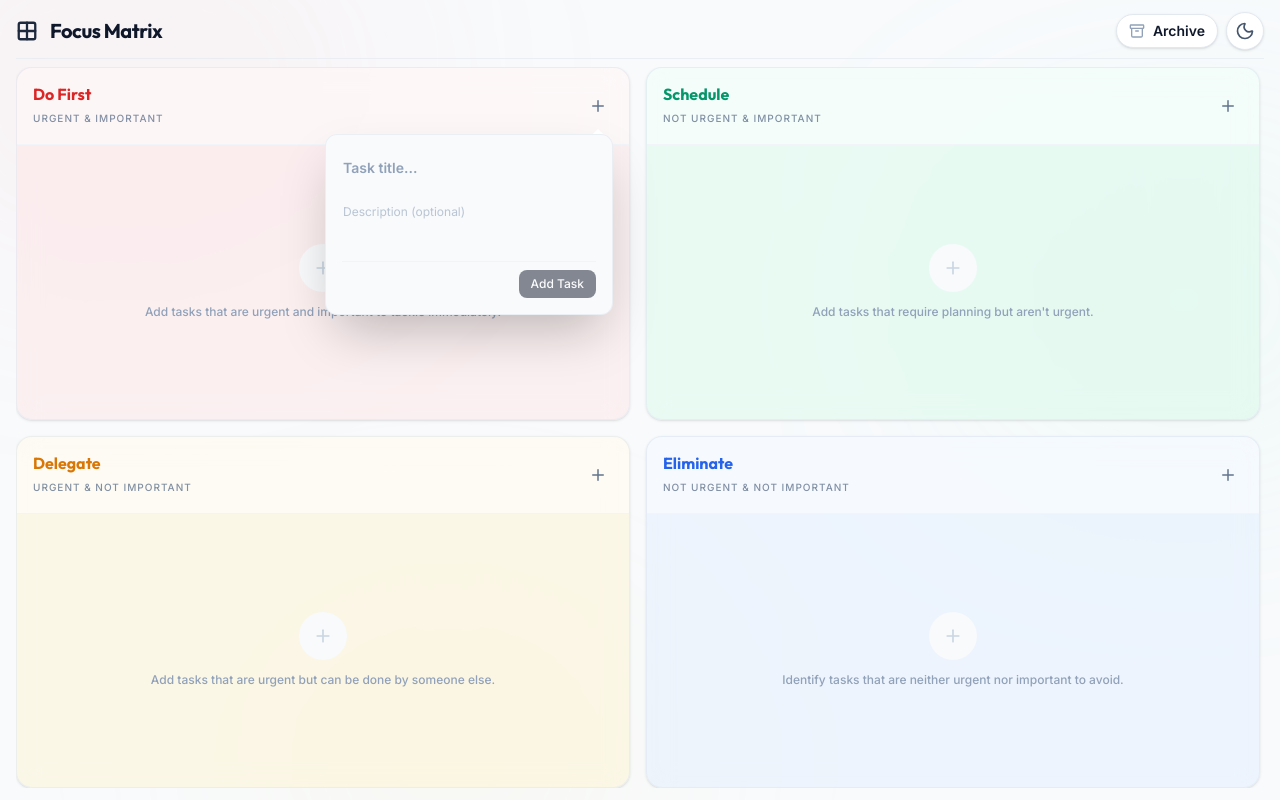
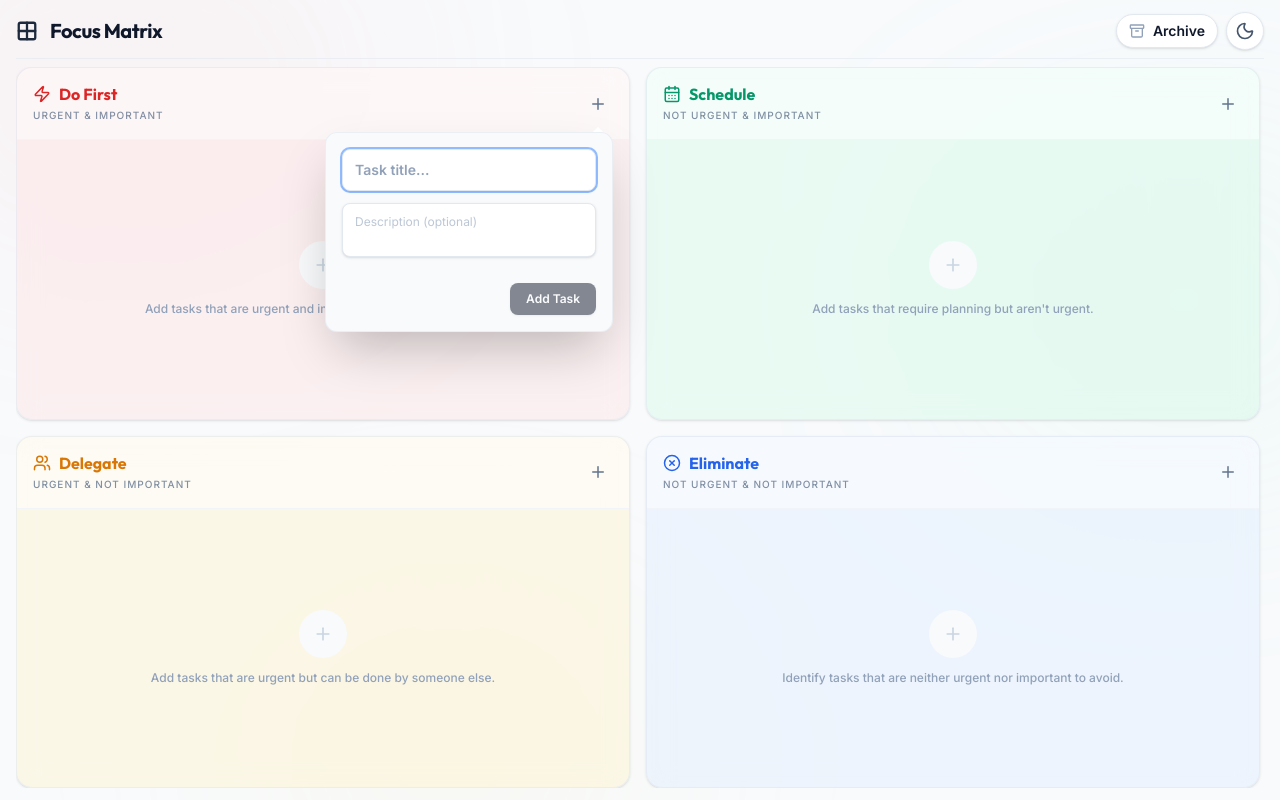
Before and after one commit to shekargoud26/focus-matrix, a React (Vite) app: page / in a window 1280 px wide. Both pictures are taken after a click on the button 598 px from the left and 106 px from the top of the page. Built offline with nearby package versions, Linux system fonts and the light colour scheme.

Commit message:
feat: add star functionality to tasks
Implement task starring with sorting for active tasks and update UI components to support toggle interaction and visual styling.

```diff
--- a/src/App.tsx
+++ b/src/App.tsx
@@ -59,7 +59,15 @@ export default function App() {
     useSensor(KeyboardSensor, { coordinateGetter: sortableKeyboardCoordinates })
   );
 
-  const activeTasks = useMemo(() => tasks.filter(t => !t.completed), [tasks]);
+  const activeTasks = useMemo(() => {
+    return [...tasks]
+      .filter(t => !t.completed)
+      .sort((a, b) => {
+        if (a.starred && !b.starred) return -1;
+        if (!a.starred && b.starred) return 1;
+        return 0;
+      });
+  }, [tasks]);
   const archivedTasks = useMemo(() => tasks.filter(t => t.completed).sort((a, b) => b.createdAt - a.createdAt), [tasks]);
 
   const addTask = (quadrantId: QuadrantId, title: string, description: string) => {
@@ -70,6 +78,7 @@ export default function App() {
       quadrantId,
       completed: false,
       createdAt: Date.now(),
+      starred: false,
     };
     setTasks(prev => [newTask, ...prev]);
   };
@@ -77,6 +86,12 @@ export default function App() {
   const toggleTask = (id: string) => {
     setTasks(prev => prev.map(t =>
       t.id === id ? { ...t, completed: !t.completed, closedAt: !t.completed ? Date.now() : undefined } : t
+    ));
+  };
+
+  const toggleStar = (id: string) => {
+    setTasks(prev => prev.map(t =>
+      t.id === id ? { ...t, starred: !t.starred } : t
     ));
   };
 
@@ -228,6 +243,7 @@ export default function App() {
                     onToggle={toggleTask}
                     onDelete={deleteTask}
                     onEdit={editTask}
+                    onToggleStar={toggleStar}
                   />
                 </motion.div>
               ))}
--- a/src/components/AddTaskPopover.tsx
+++ b/src/components/AddTaskPopover.tsx
@@ -68,7 +68,7 @@ export default function AddTaskPopover({ onAdd, children, shortcutKey }: Props)
                 <input
                   autoFocus
                   placeholder="Task title..."
-                  className="w-full bg-transparent border border-transparent text-sm font-semibold focus:outline-none focus:ring-0 px-2 py-1.5 -ml-2 rounded-md text-slate-900 dark:text-white placeholder:text-slate-400"
+                  className="w-full bg-white dark:bg-slate-800/80 border border-slate-200 dark:border-slate-700/50 shadow-sm text-sm font-semibold focus:outline-none focus:ring-2 focus:ring-blue-500/50 px-3 py-2.5 rounded-lg text-slate-900 dark:text-white placeholder:text-slate-400 transition-all"
                   value={title}
                   onChange={(e) => setTitle(e.target.value)}
                   onKeyDown={handleKeyDown}
@@ -77,18 +77,18 @@ export default function AddTaskPopover({ onAdd, children, shortcutKey }: Props)
               <div>
                 <textarea
                   placeholder="Description (optional)"
-                  className="w-full bg-transparent border border-transparent text-xs focus:outline-none focus:ring-0 px-2 py-1.5 -ml-2 rounded-md text-slate-500 dark:text-slate-400 resize-none placeholder:text-slate-400/60"
+                  className="w-full bg-white dark:bg-slate-800/80 border border-slate-200 dark:border-slate-700/50 shadow-sm text-xs focus:outline-none focus:ring-2 focus:ring-blue-500/50 px-3 py-2.5 rounded-lg text-slate-500 dark:text-slate-300 resize-none placeholder:text-slate-400/60 transition-all"
                   rows={2}
                   value={desc}
                   onChange={(e) => setDesc(e.target.value)}
                   onKeyDown={handleKeyDown}
                 />
               </div>
-              <div className="flex justify-end pt-2 border-t border-slate-100 dark:border-slate-800">
+              <div className="flex justify-end pt-2">
                 <button
                   type="submit"
                   disabled={!title.trim()}
-                  className="px-3 py-1.5 bg-slate-900 dark:bg-slate-100 dark:text-slate-900 text-white text-xs font-medium rounded-lg hover:opacity-90 transition-opacity disabled:opacity-50 focus:outline-none focus-visible:ring-2 focus-visible:ring-blue-500/50 focus-visible:ring-offset-2 dark:focus-visible:ring-offset-slate-900"
+                  className="px-4 py-2 bg-slate-900 dark:bg-slate-100 dark:text-slate-900 text-white text-xs font-semibold rounded-lg hover:opacity-90 transition-opacity disabled:opacity-50 focus:outline-none focus-visible:ring-2 focus-visible:ring-blue-500/50 focus-visible:ring-offset-2 dark:focus-visible:ring-offset-slate-900 shadow-sm"
                 >
                   Add Task
                 </button>
--- a/src/components/Quadrant.tsx
+++ b/src/components/Quadrant.tsx
@@ -4,7 +4,7 @@ import { SortableContext, verticalListSortingStrategy } from '@dnd-kit/sortable'
 import { Task, QuadrantDef, QuadrantId } from '../types';
 import TaskTicket from './TaskTicket';
 import AddTaskPopover from './AddTaskPopover';
-import { Plus } from 'lucide-react';
+import { Plus, Zap, CalendarDays, Users, XCircle } from 'lucide-react';
 import { cn } from '../lib/utils';
 import { motion } from 'motion/react';
 
@@ -15,6 +15,7 @@ interface Props {
   onToggle: (id: string) => void;
   onDelete: (id: string) => void;
   onEdit?: (id: string, title: string, desc: string) => void;
+  onToggleStar?: (id: string) => void;
 }
 
 const quadrantBackgrounds: Record<QuadrantId, string> = {
@@ -38,6 +39,20 @@ const quadrantHeaderColors: Record<QuadrantId, string> = {
   q4: 'text-q4-text',
 };
 
+const quadrantBadgeStyles: Record<QuadrantId, string> = {
+  q1: 'bg-red-100 dark:bg-red-900/40 text-red-700 dark:text-red-300',
+  q2: 'bg-emerald-100 dark:bg-emerald-900/40 text-emerald-700 dark:text-emerald-300',
+  q3: 'bg-amber-100 dark:bg-amber-900/40 text-amber-700 dark:text-amber-300',
+  q4: 'bg-blue-100 dark:bg-blue-900/40 text-blue-700 dark:text-blue-300',
+};
+
+const QuadrantIcons: Record<QuadrantId, React.ElementType> = {
+  q1: Zap,
+  q2: CalendarDays,
+  q3: Users,
+  q4: XCircle,
+};
+
 const quadrantRingColors: Record<QuadrantId, string> = {
   q1: 'focus-visible:ring-q1/50',
   q2: 'focus-visible:ring-q2/50',
@@ -45,8 +60,10 @@ const quadrantRingColors: Record<QuadrantId, string> = {
   q4: 'focus-visible:ring-q4/50',
 };
 
-export default function Quadrant({ quadrant, tasks, onAddTask, onToggle, onDelete, onEdit }: Props) {
+export default function Quadrant({ quadrant, tasks, onAddTask, onToggle, onDelete, onEdit, onToggleStar }: Props) {
   const { setNodeRef } = useDroppable({ id: quadrant.id });
+
+  const Icon = QuadrantIcons[quadrant.id];
 
   return (
     <div
@@ -59,10 +76,16 @@ export default function Quadrant({ quadrant, tasks, onAddTask, onToggle, onDelet
       {/* Header */}
       <div className="p-4 flex justify-between items-center bg-white/50 dark:bg-slate-900/50 border-b border-slate-100 dark:border-slate-800/50">
         <div>
-          <h3 className={cn("font-bold text-base leading-tight", quadrantHeaderColors[quadrant.id])}>
+          <h3 className={cn("font-bold text-base leading-tight flex items-center gap-2", quadrantHeaderColors[quadrant.id])}>
+            <Icon size={18} className="shrink-0" />
             {quadrant.title}
+            {tasks.length > 0 && (
+              <span className={cn("text-xs font-semibold px-2 py-0.5 rounded-full", quadrantBadgeStyles[quadrant.id])}>
+                {tasks.length}
+              </span>
+            )}
           </h3>
-          <span className="text-[10px] text-slate-500 dark:text-slate-300 uppercase tracking-widest font-medium opacity-80">
+          <span className="text-[10px] text-slate-500 dark:text-slate-300 uppercase tracking-widest font-medium opacity-80 mt-1 block">
             {quadrant.subtitle}
           </span>
         </div>
@@ -87,7 +110,7 @@ export default function Quadrant({ quadrant, tasks, onAddTask, onToggle, onDelet
         <SortableContext items={tasks.map(t => t.id)} strategy={verticalListSortingStrategy}>
           <div className="space-y-2">
             {tasks.map((task) => (
-              <TaskTicket key={task.id} task={task} onToggle={onToggle} onDelete={onDelete} onEdit={onEdit} />
+              <TaskTicket key={task.id} task={task} onToggle={onToggle} onDelete={onDelete} onEdit={onEdit} onToggleStar={onToggleStar} />
             ))}
           </div>
         </SortableContext>
--- a/src/components/TaskTicket.tsx
+++ b/src/components/TaskTicket.tsx
@@ -3,7 +3,7 @@ import { useSortable } from '@dnd-kit/sortable';
 import { CSS } from '@dnd-kit/utilities';
 import { Task, QuadrantId } from '../types';
 import { motion, AnimatePresence } from 'motion/react';
-import { CheckCircle2, Trash2, GripVertical, Edit2, X } from 'lucide-react';
+import { CheckCircle2, Trash2, GripVertical, Edit2, X, Star } from 'lucide-react';
 import { cn } from '../lib/utils';
 
 interface Props {
@@ -13,6 +13,7 @@ interface Props {
   onToggle?: (id: string) => void;
   onDelete?: (id: string) => void;
   onEdit?: (id: string, title: string, desc: string) => void;
+  onToggleStar?: (id: string) => void;
 }
 
 const quadrantColors: Record<QuadrantId, string> = {
@@ -29,7 +30,7 @@ const quadrantRingColors: Record<QuadrantId, string> = {
   q4: 'focus-visible:ring-q4/50',
 };
 
-export default function TaskTicket({ task, isOverlay, onToggle, onDelete, onEdit }: Props) {
+export default function TaskTicket({ task, isOverlay, onToggle, onDelete, onEdit, onToggleStar }: Props) {
   const [isEditing, setIsEditing] = useState(false);
   const [editTitle, setEditTitle] = useState(task.title);
   const [editDesc, setEditDesc] = useState(task.description || '');
@@ -140,10 +141,11 @@ export default function TaskTicket({ task, isOverlay, onToggle, onDelete, onEdit
 
         <div className="flex-1 min-w-0">
           <h4 className={cn(
-            "font-semibold text-sm leading-tight truncate transition-all duration-300",
+            "font-semibold text-sm leading-tight truncate transition-all duration-300 flex items-center gap-1.5",
             task.completed && "line-through text-slate-400 opacity-60"
           )}>
-            {task.title}
+            {task.starred && <Star size={14} className="fill-amber-400 text-amber-400 shrink-0" />}
+            <span className="truncate">{task.title}</span>
           </h4>
           {task.description && (
             <p className="text-[11px] text-slate-500 dark:text-slate-300 mt-1 line-clamp-2 leading-relaxed">
@@ -153,8 +155,25 @@ export default function TaskTicket({ task, isOverlay, onToggle, onDelete, onEdit
         </div>
 
         {!isOverlay && (
-          <div className="flex items-center gap-1 opacity-0 group-hover:opacity-100 focus-within:opacity-100 transition-opacity duration-200 pointer-events-auto">
+          <div className="flex items-center gap-1 opacity-0 group-hover:opacity-100 focus-within:opacity-100 transition-opacity duration-200 pointer-events-auto shrink-0">
             {!task.completed && (
+              <>
+                <button
+                  onPointerDown={(e) => e.stopPropagation()}
+                  onClick={(e) => {
+                    e.stopPropagation();
+                    onToggleStar?.(task.id);
+                  }}
+                  className={cn(
+                    "p-1 rounded-md transition-colors focus:outline-none focus-visible:ring-2 focus-visible:ring-amber-500/50",
+                    task.starred
+                      ? "text-amber-500 hover:bg-amber-50 dark:hover:bg-amber-900/20"
+                      : "text-slate-400 hover:text-amber-500 hover:bg-amber-50 dark:hover:bg-amber-900/20"
+                  )}
+                  title={task.starred ? "Unstar" : "Star"}
+                >
+                  <Star size={16} className={task.starred ? "fill-current" : ""} />
+                </button>
                 <button
                   onPointerDown={(e) => e.stopPropagation()}
                   onClick={(e) => {
@@ -166,6 +185,7 @@ export default function TaskTicket({ task, isOverlay, onToggle, onDelete, onEdit
                 >
                   <Edit2 size={16} />
                 </button>
+              </>
             )}
             <button
               onPointerDown={(e) => e.stopPropagation()}
--- a/src/types.ts
+++ b/src/types.ts
@@ -8,6 +8,7 @@ export interface Task {
   completed: boolean;
   createdAt: number;
   closedAt?: number;
+  starred?: boolean;
 }
 
 export interface QuadrantDef {
```
Also changed, not shown: 1 other file (tests, documents, lock files or other folders). Lines whose indentation alone changed are shown as unchanged.
